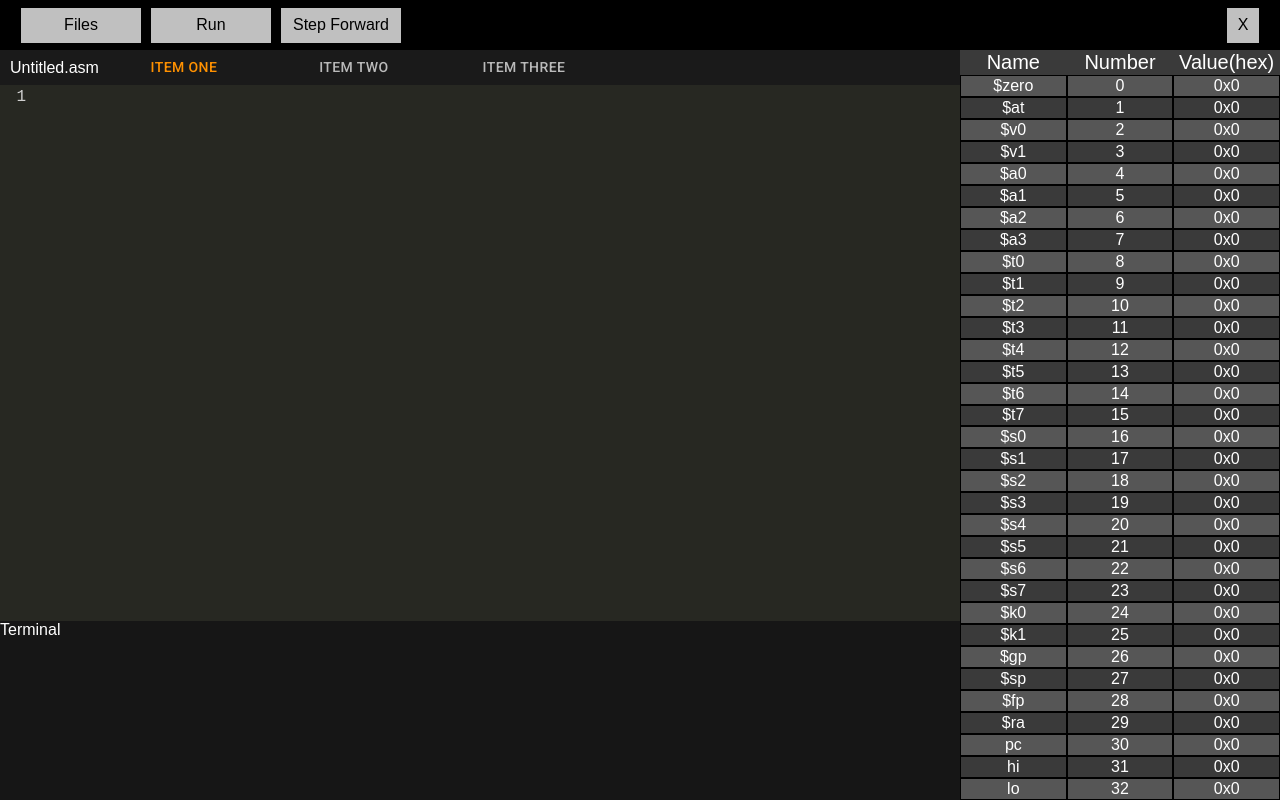
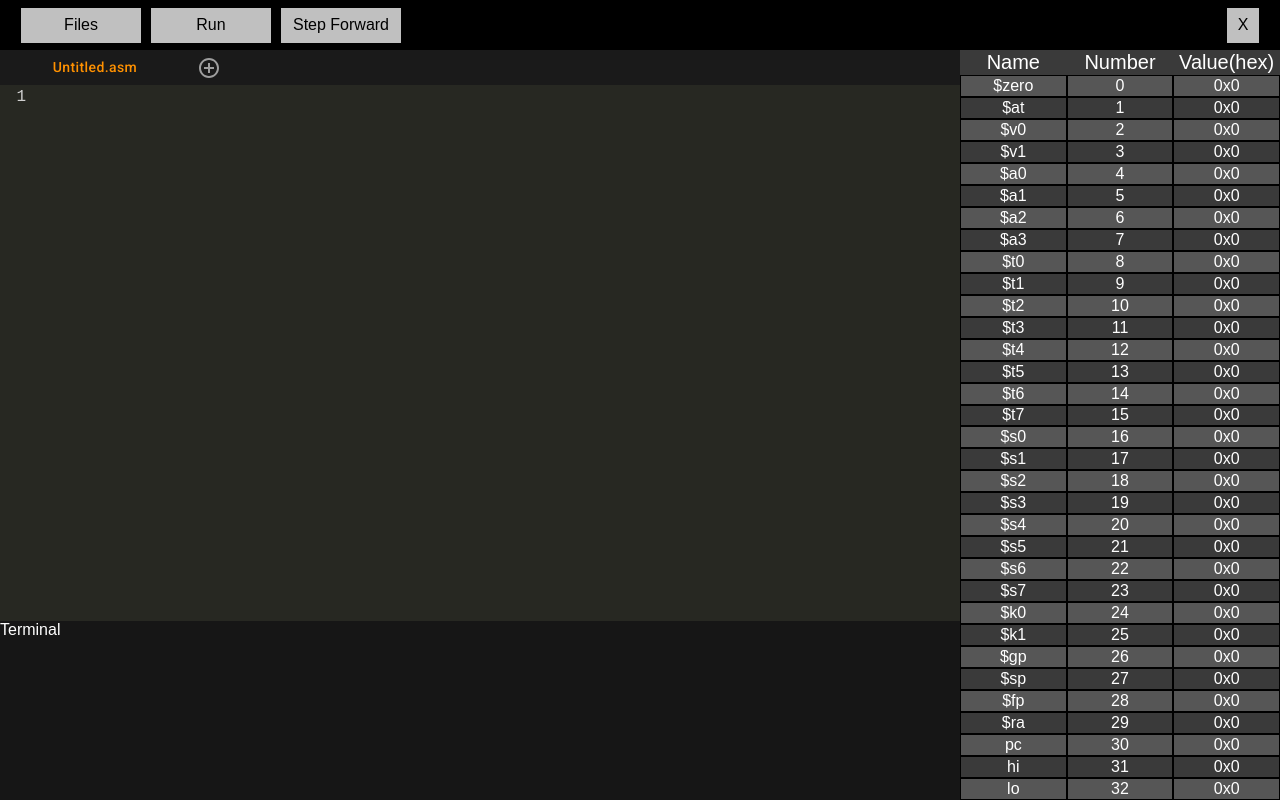
Before and after one commit to Splanis/MIPS-Emulator, a React (Create React App) app: page / in a window 1280 px wide. Built offline with nearby package versions, Linux system fonts and the light colour scheme.

Commit message:
fixed tab style on files

```diff
--- a/src/components/Files.js
+++ b/src/components/Files.js
@@ -6,31 +6,40 @@ import * as actions from "../context/actionTypes";
 
 import Tabs from "@material-ui/core/Tabs";
 import Tab from "@material-ui/core/Tab";
+import Button from "@material-ui/core/Button";
+import { IconButton } from "@material-ui/core";
+import AddCircleOutlineOutlinedIcon from "@material-ui/icons/AddCircleOutlineOutlined";
+import CloseIcon from "@material-ui/icons/Close";
 
 const Files = () => {
     const [state, dispatch] = useContext(Context);
-    const [value, setValue] = useState(0);
 
     const { currentFile, files } = state.editor;
 
-    const handleChange = (event, newValue) => {
-        setValue(newValue);
+    const handleNewFile = () => {
+        dispatch({ type: actions.NEW_FILE });
+    };
+
+    const handleCloseFile = () => {
+        dispatch({ type: actions.CLOSE_FILE, payload: currentFile });
     };
 
     return (
         <StyledFiles>
-            {files[currentFile].fileName}
-            <Tabs
-                value={value}
-                onChange={handleChange}
-                textColor="secondary"
-                variant="fullWidth"
-                aria-label="full width tabs example"
-            >
-                <Tab label="Item One" />
-                <Tab label="Item Two" />
-                <Tab label="Item Three" />
+            <Tabs value={currentFile} aria-label="file tabs" textColor="secondary">
+                {files.map((file, index) => (
+                    <Tab
+                        key={index}
+                        label={file.fileName}
+                        onClick={() => dispatch({ type: actions.CHANGE_FILE, payload: index })}
+                        style={{ textTransform: "none" }}
+                    />
+                ))}
             </Tabs>
+
+            <IconButton color="primary" onClick={handleNewFile}>
+                <AddCircleOutlineOutlinedIcon />
+            </IconButton>
         </StyledFiles>
     );
 };
```
